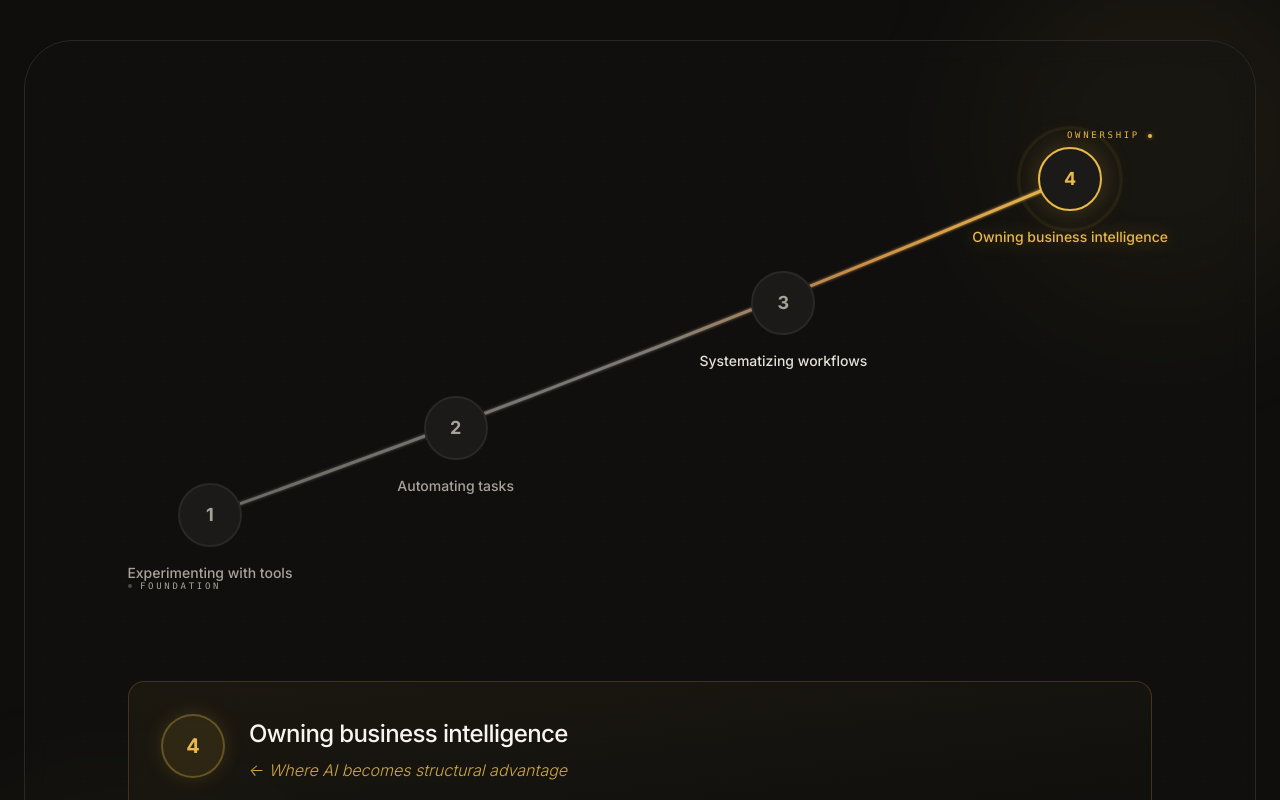
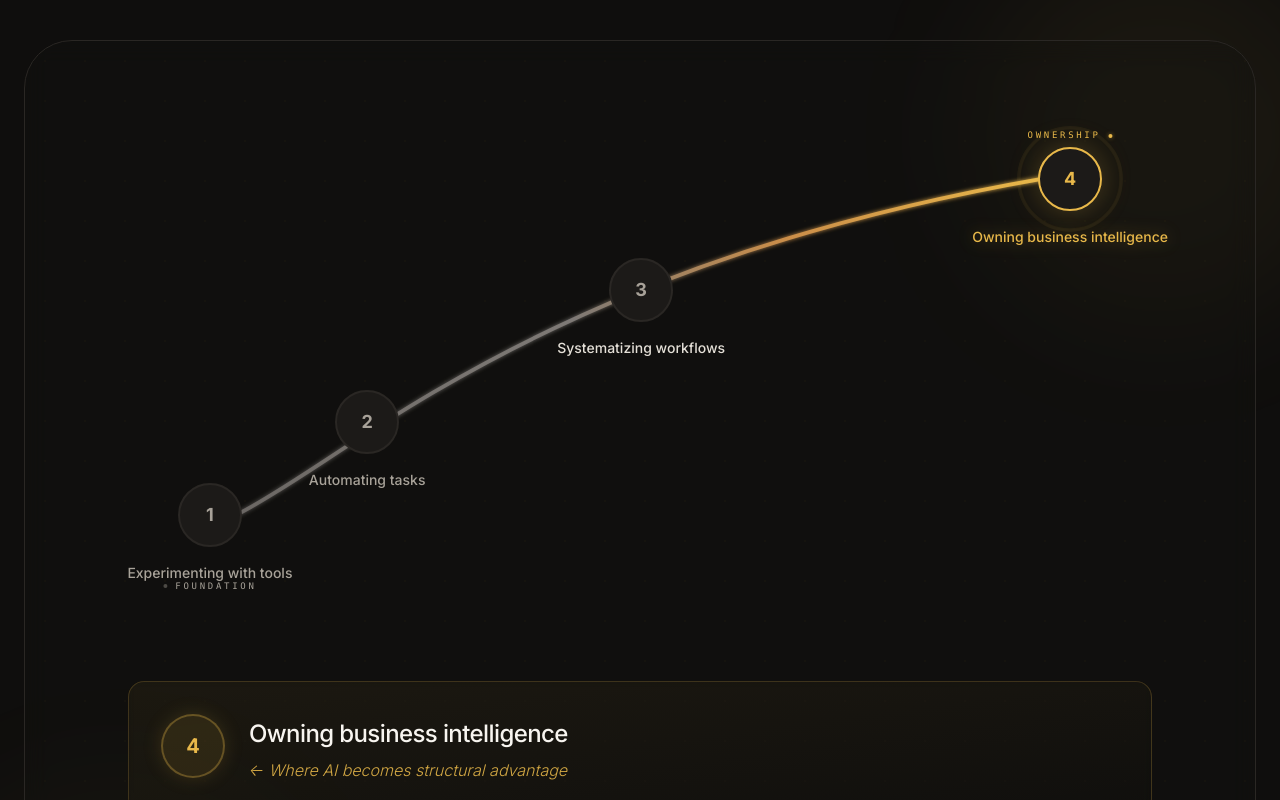
Before and after one commit to Light-Brands/light-consulting, a React (Vite) app: page / in a window 1280 px wide. Shown: the part 6460-7260 px from the top of the page. Built offline with nearby package versions, Linux system fonts and the light colour scheme.

Commit message:
Improve AI Readiness Curve: convert to cubic bezier and fix marker positioning

```diff
--- a/src/components/AIReadinessCurve.tsx
+++ b/src/components/AIReadinessCurve.tsx
@@ -6,34 +6,52 @@
 
 import React, { useState, useEffect, useRef } from 'react';
 
+// Cubic Bezier curve: M 80 410 C 200 350, 400 150, 920 60
+// Calculate points on the curve using the parametric equation
+// B(t) = (1-t)³P0 + 3(1-t)²t*P1 + 3(1-t)t²P2 + t³P3
+const getCubicBezierPoint = (t: number) => {
+  const P0 = { x: 80, y: 410 };
+  const P1 = { x: 200, y: 350 };
+  const P2 = { x: 400, y: 150 };
+  const P3 = { x: 920, y: 60 };
+
+  const x = Math.pow(1-t, 3) * P0.x +
+            3 * Math.pow(1-t, 2) * t * P1.x +
+            3 * (1-t) * Math.pow(t, 2) * P2.x +
+            Math.pow(t, 3) * P3.x;
+
+  const y = Math.pow(1-t, 3) * P0.y +
+            3 * Math.pow(1-t, 2) * t * P1.y +
+            3 * (1-t) * Math.pow(t, 2) * P2.y +
+            Math.pow(t, 3) * P3.y;
+
+  return { x: (x / 1000) * 100, y: (y / 500) * 100 };
+};
+
 const LEVELS = [
   {
     level: 1,
     label: 'Experimenting with tools',
     color: 'text-text-muted',
-    x: 8,
-    y: 82,
+    ...getCubicBezierPoint(0),
   },
   {
     level: 2,
     label: 'Automating tasks',
     color: 'text-text-muted',
-    x: 32,
-    y: 64,
+    ...getCubicBezierPoint(0.33),
   },
   {
     level: 3,
     label: 'Systematizing workflows',
     color: 'text-text-secondary',
-    x: 64,
-    y: 38,
+    ...getCubicBezierPoint(0.67),
   },
   {
     level: 4,
     label: 'Owning business intelligence',
     color: 'text-radiance-gold',
-    x: 92,
-    y: 12,
+    ...getCubicBezierPoint(1),
   },
 ];
 
@@ -79,7 +97,7 @@ export const AIReadinessCurve: React.FC = () => {
           <svg
             className="absolute inset-0 w-full h-full"
             viewBox="0 0 1000 500"
-            preserveAspectRatio="none"
+            preserveAspectRatio="xMidYMid meet"
             style={{ overflow: 'visible' }}
           >
             <defs>
@@ -90,26 +108,26 @@ export const AIReadinessCurve: React.FC = () => {
                 <stop offset="100%" stopColor="#E8B84A" stopOpacity="1" />
               </linearGradient>
               <filter id="glow">
-                <feGaussianBlur stdDeviation="1.5" result="coloredBlur"/>
+                <feGaussianBlur stdDeviation="2" result="coloredBlur"/>
                 <feMerge>
                   <feMergeNode in="coloredBlur"/>
                   <feMergeNode in="SourceGraphic"/>
                 </feMerge>
               </filter>
             </defs>
-            {/* Curved path using quadratic bezier - coordinates in viewBox units */}
+            {/* Curved path using cubic bezier for more pronounced curve */}
             <path
-              d="M 80 410 Q 500 250, 920 60"
+              d="M 80 410 C 200 350, 400 150, 920 60"
               fill="none"
               stroke="url(#curveGrad)"
-              strokeWidth="3"
+              strokeWidth="4"
               strokeLinecap="round"
               filter="url(#glow)"
               className="transition-opacity duration-1000"
               style={{
                 opacity: isVisible ? 1 : 0,
-                strokeDasharray: '1200',
-                strokeDashoffset: 1200 - (lineProgress * 12),
+                strokeDasharray: '1400',
+                strokeDashoffset: 1400 - (lineProgress * 14),
                 transition: 'stroke-dashoffset 2s ease-out'
               }}
             />
@@ -167,13 +185,27 @@ export const AIReadinessCurve: React.FC = () => {
             );
           })}
 
-          {/* Axis Labels - Refined */}
-          <div className="absolute bottom-2 left-0 flex items-center gap-2">
+          {/* Axis Labels - Positioned at container edges aligned with curve endpoints */}
+          <div
+            className="absolute flex items-center gap-2 bottom-0"
+            style={{
+              left: `${LEVELS[0].x}%`,
+              transform: 'translateX(-50%)',
+              paddingBottom: '0.5rem',
+            }}
+          >
             <div className="w-1 h-1 rounded-full bg-text-muted/40" />
-            <span className="text-[9px] font-mono text-text-muted uppercase tracking-[0.3em]">FOUNDATION</span>
+            <span className="text-[9px] font-mono text-text-muted uppercase tracking-[0.3em] whitespace-nowrap">FOUNDATION</span>
           </div>
-          <div className="absolute top-2 right-0 flex items-center gap-2">
-            <span className="text-[9px] font-mono text-radiance-gold uppercase tracking-[0.3em] text-right">OWNERSHIP</span>
+          <div
+            className="absolute flex items-center gap-2 top-0"
+            style={{
+              left: `${LEVELS[3].x}%`,
+              transform: 'translateX(-50%)',
+              paddingTop: '0.5rem',
+            }}
+          >
+            <span className="text-[9px] font-mono text-radiance-gold uppercase tracking-[0.3em] whitespace-nowrap">OWNERSHIP</span>
             <div className="w-1 h-1 rounded-full bg-radiance-gold shadow-[0_0_4px_rgba(232,184,74,0.6)]" />
           </div>
         </div>
--- a/src/pages/Home.tsx
+++ b/src/pages/Home.tsx
@@ -254,10 +254,10 @@ export const HomePage: React.FC<HomePageProps> = ({ onNavigate }) => {
           </div>
 
           <div className="mt-16 text-center max-w-2xl mx-auto relative z-10">
-            <Text variant="large" className="text-text-primary font-medium mb-4">
+            <Text variant="large" className="text-text-primary font-medium mb-4 text-center">
               Most companies stall in the middle.
             </Text>
-            <Text variant="large" className="text-radiance-gold font-light">
+            <Text variant="large" className="text-radiance-gold font-light text-center">
               We help you move to the top, where AI becomes a structural advantage, not a novelty.
             </Text>
           </div>
@@ -277,7 +277,7 @@ export const HomePage: React.FC<HomePageProps> = ({ onNavigate }) => {
             <Heading level="h2" className="mb-6">
               We don't sell websites. We don't install tools. We don't chase trends.
             </Heading>
-            <Text variant="large" className="text-radiance-gold font-medium">
+            <Text variant="large" className="text-radiance-gold font-medium text-center">
               We design AI intelligence systems that grow with your business.
             </Text>
           </div>
```
